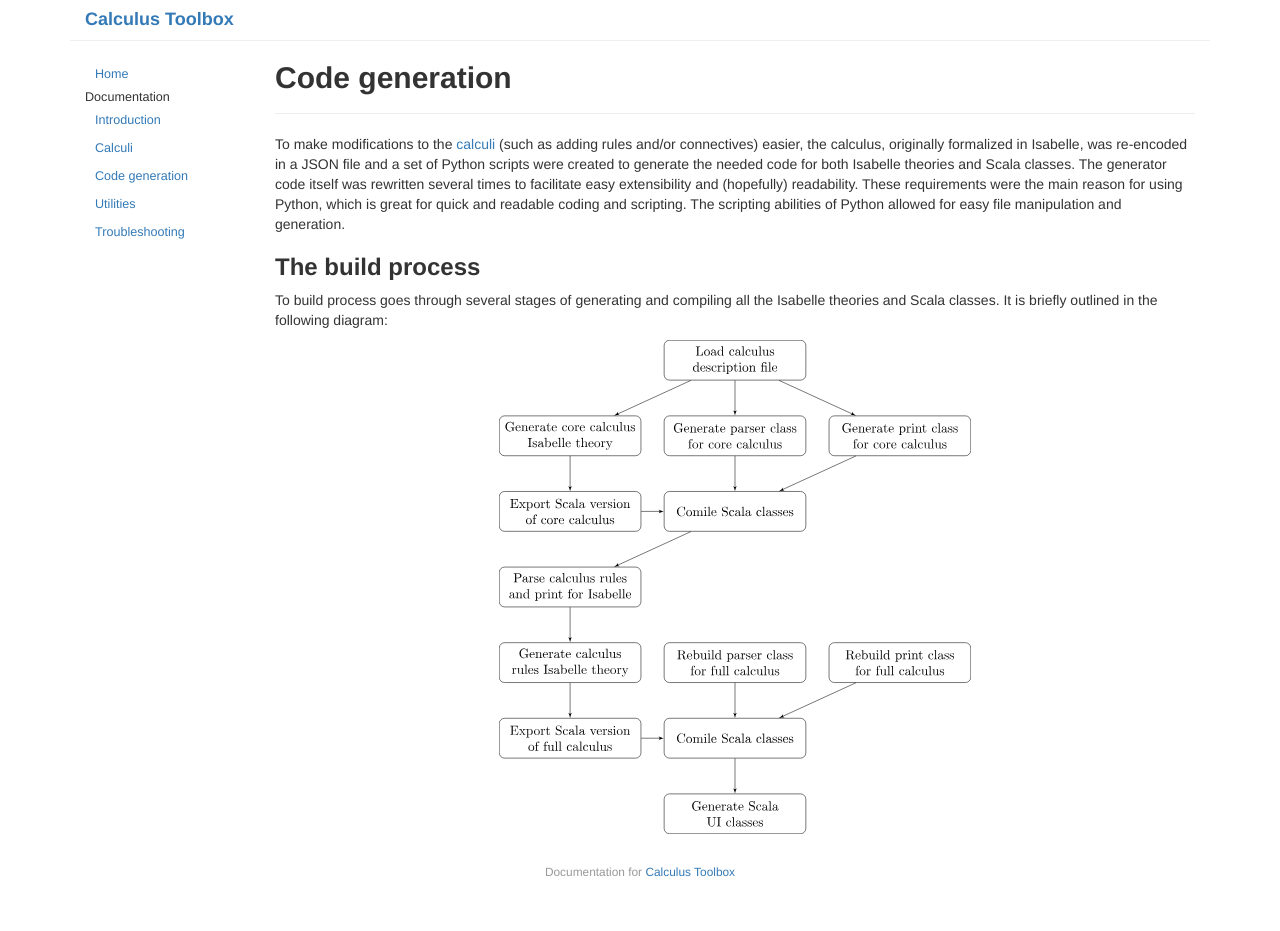
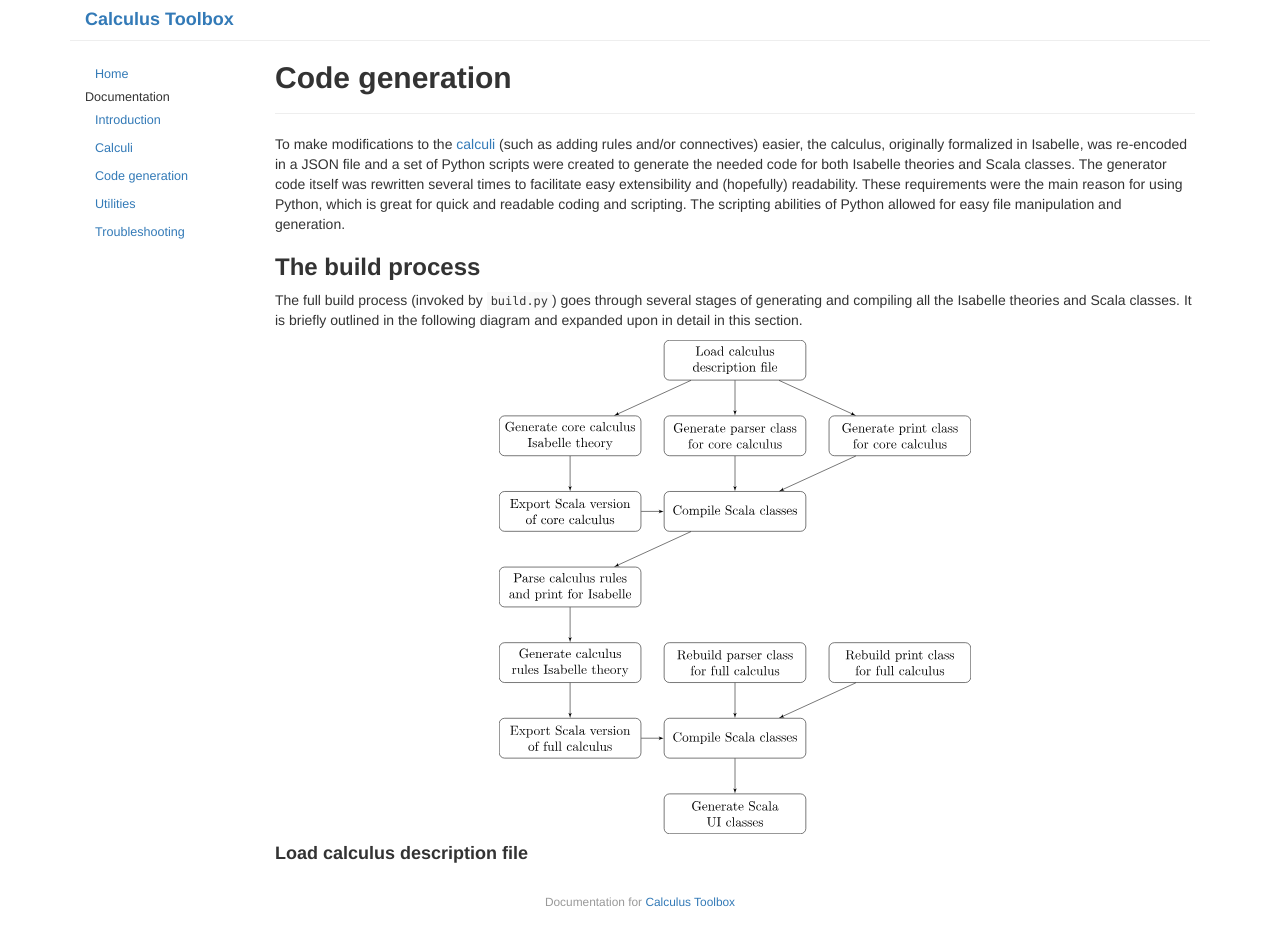
Before and after one commit to goodlyrottenapple/calculus-toolbox, a Jekyll site: the page built from _posts/2015-04-20-code-generation.md, in a window 1280 px wide. Built offline with Jekyll 4.4.1, drawn with Linux system fonts in a browser that asks for light colours; nearby versions of some CDN libraries; a style sheet for code colours, icons or effects is not loaded; before the commit the page ends 901 px from its top, so only the background shows below that.

Commit message:
diagram changed again

```diff
--- a/_posts/2015-04-20-code-generation.md
+++ b/_posts/2015-04-20-code-generation.md
@@ -9,6 +9,8 @@ To make modifications to the [calculi]({{ site.baseurl }}/doc/calculi.html) (suc
 
 ### The build process
 
-To build process goes through several stages of generating and compiling all the Isabelle theories and Scala classes. It is briefly outlined in the following diagram:
+The full build process (invoked by `build.py`) goes through several stages of generating and compiling all the Isabelle theories and Scala classes. It is briefly outlined in the following diagram and expanded upon in detail in this section.
 
 <img style="margin:0 auto;" class="img-responsive" alt="code generation diagram" src="https://rawgit.com/goodlyrottenapple/calculus-toolbox/gh-pages/_files/gen_dia.svg">
+
+#### Load calculus description file
```
Also changed, not shown: _files/gen_dia.svg, 1 other file.
